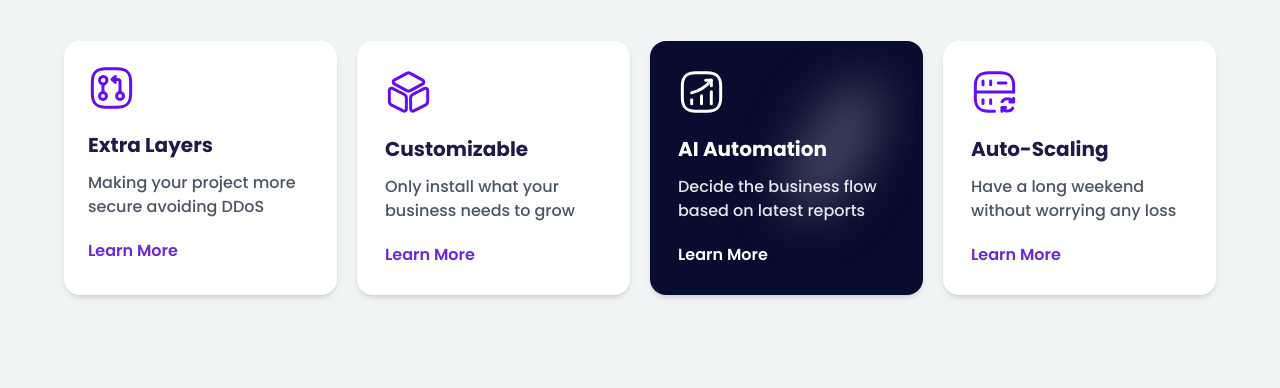
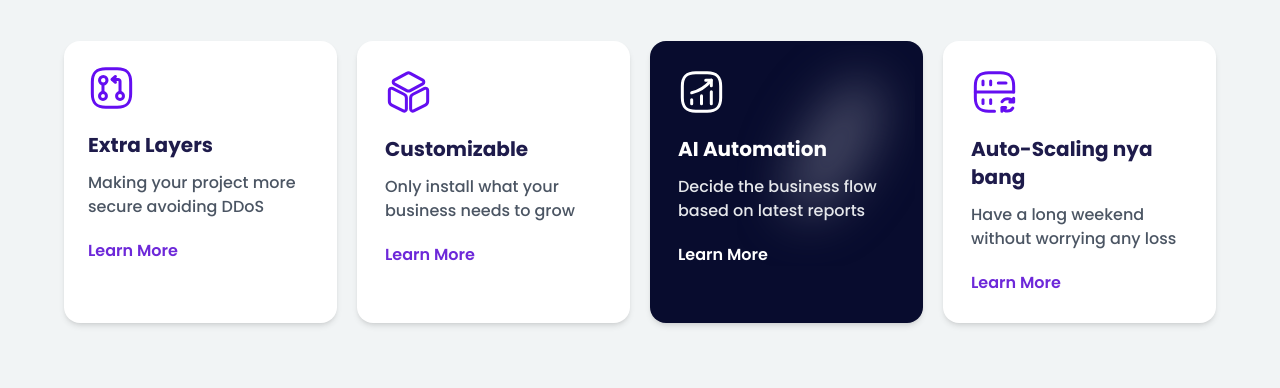
Before and after one commit to FauzanRown/Weserve-LandingPage, a website: page src/WEB BWA BARU.html in a window 1280 px wide. Shown: the part 1015-1403 px from the top of the page. Drawn offline with Linux system fonts and the light colour scheme; files whose address does not match are found by name.

Commit message:
Bikin file Html

```diff
--- a/src/WEB BWA BARU.html
+++ b/src/WEB BWA BARU.html
@@ -323,7 +323,7 @@
                 <path d="M41.8233 38.9659C40.75 40.825 38.7375 42.0708 36.4375 42.0708C33.0067 42.0708 30.8983 38.6208 30.8983 38.6208M31.0325 32.7558C32.1058 30.8775 34.1183 29.6317 36.4375 29.6317C40.5967 29.6317 42.6667 33.0817 42.6667 33.0817M42.6667 29.2292V33.0625H38.8333M34.7316 38.6017H30.8983V42.1667" stroke="#640EF1" stroke-width="3" stroke-linecap="round" stroke-linejoin="round"/>
             </svg>
 
-            <h1 class="font-bold text-indigo-950 pt-5 text-xl">Auto-Scaling</h1>
+            <h1 class="font-bold text-indigo-950 pt-5 text-xl">Auto-Scaling nya bang</h1>
             <p class="pt-3 font-medium text-gray-600">Have a long weekend without worrying any loss</p>
             <a href="" class="mt-5 hover:text-indigo-950 transition duration-200 text-violet-700 font-semibold block">Learn More</a>
         </div>
```
